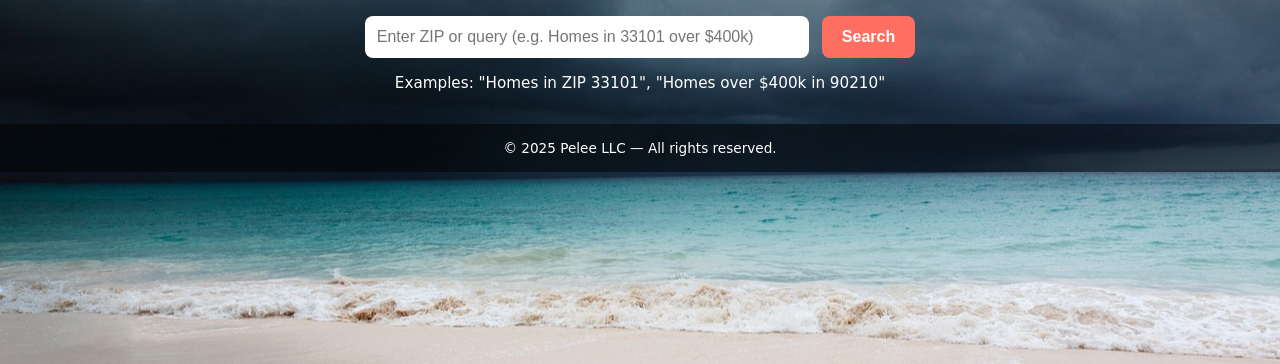
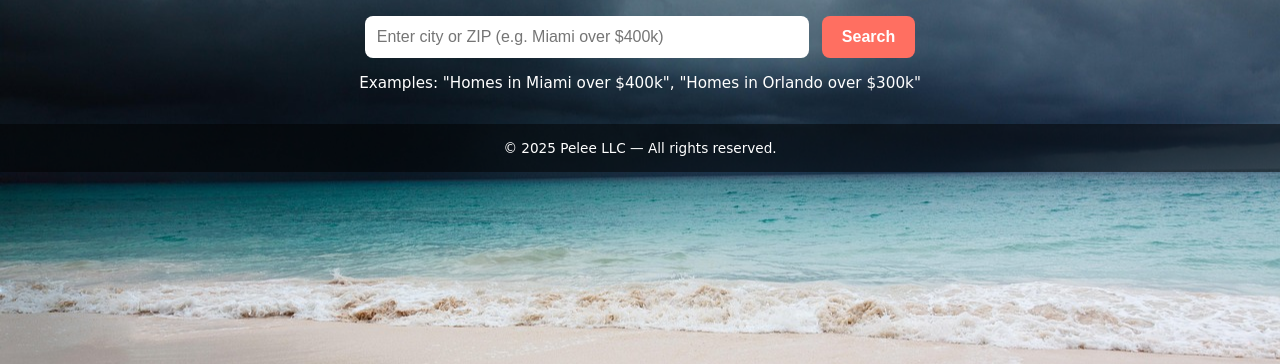
Before and after one commit to ccjackb22/HurricaneMarty, a Flask app: page / in a window 1280 px wide. Shown: the part 200-564 px from the top of the page. Run offline with Flask 3, Linux system fonts and the light colour scheme.

Commit message:
Update index.html

```diff
--- a/templates/index.html
+++ b/templates/index.html
@@ -48,11 +48,11 @@ footer { margin-top: 2rem; padding: 1rem; font-size: 0.85rem; color: #fff; backg
 </header>
 
 <div class="search-box">
-  <input type="text" id="query" placeholder="Enter ZIP or query (e.g. Homes in 33101 over $400k)">
+  <input type="text" id="query" placeholder="Enter city or ZIP (e.g. Miami over $400k)">
   <button onclick="runSearch()">Search</button>
 </div>
 <p class="examples">
-Examples: "Homes in ZIP 33101", "Homes over $400k in 90210"
+Examples: "Homes in Miami over $400k", "Homes in Orlando over $300k"
 </p>
 
 <p id="loading">Generating homes, please wait... 🌪️🌴</p>
@@ -119,7 +119,6 @@ async function runSearch() {
 
 function downloadCSV(){ window.location.href="/download"; }
 
-// Trigger search on Enter key
 document.getElementById("query").addEventListener("keypress", function(e){
   if(e.key==="Enter"){ runSearch(); }
 });
```
